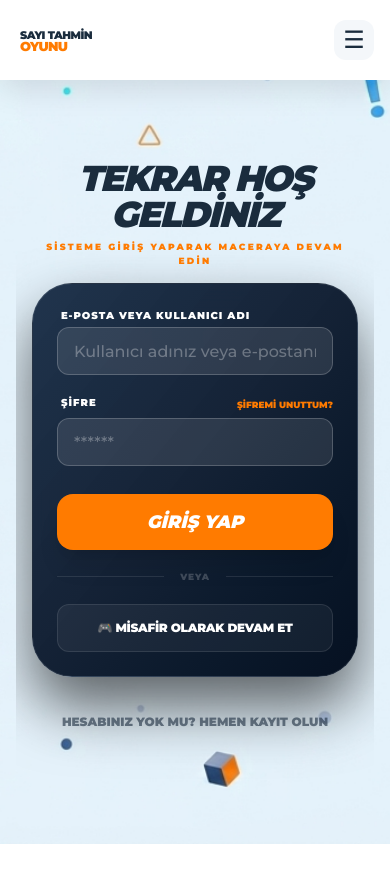
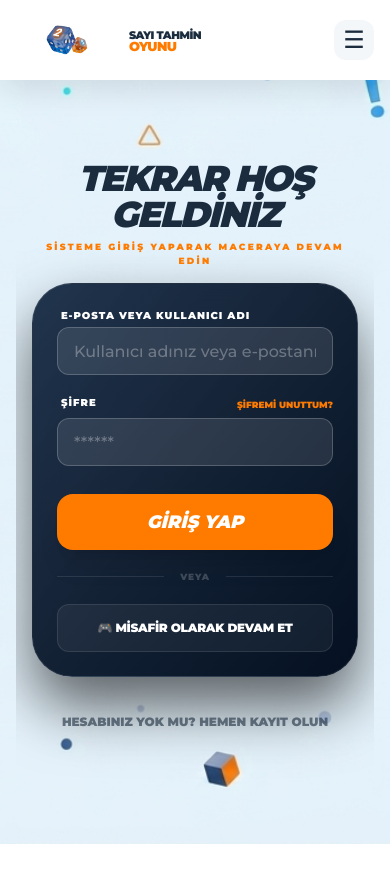
Before and after one commit to Seco120/Tahmin_Oyunu, a React (Vite) app in the folder client/: page /login in a window 390 px wide. Shown: the top 882 px of the page. Built offline with nearby package versions, Linux system fonts and the light colour scheme.

Commit message:
feat: mobil uyumlu header

```diff
--- a/client/index.html
+++ b/client/index.html
@@ -2,12 +2,16 @@
 <html lang="tr">
   <head>
     <meta charset="UTF-8" />
-    <link rel="icon" type="image/svg+xml" href="/favicon.svg" />
+    <link rel="icon" type="image/svg+xml" href="" />
+
+    <meta name="viewport" content="width=device-width, initial-scale=1.0, maximum-scale=1.0, user-scalable=no">
+
     <link rel="preconnect" href="https://fonts.googleapis.com">
-<link rel="preconnect" href="https://fonts.gstatic.com" crossorigin>
-<link href="https://fonts.googleapis.com/css2?family=Montserrat:wght@100..900&display=swap" rel="stylesheet">
+    <link rel="preconnect" href="https://fonts.gstatic.com" crossorigin>
+    <link href="https://fonts.googleapis.com/css2?family=Montserrat:wght@100..900&display=swap" rel="stylesheet">
+
     <title>Sayı Tahmin Oyunu | Arena</title>
-<meta name="description" content="Rakiplerinle yarış, sayıları tahmin et ve liderlik tablosunda zirveye oyna!" />
+    <meta name="description" content="Rakiplerinle yarış, sayıları tahmin et ve liderlik tablosunda zirveye oyna!" />
   </head>
   <body>
     <div id="root"></div>
--- a/client/src/components/Header.jsx
+++ b/client/src/components/Header.jsx
@@ -180,7 +180,9 @@ const syncHeader = useCallback(() => {
           to="/"
           className="flex items-center gap-2 md:gap-4 no-underline shrink-0 group z-[10001]"
         >
-
+          <div className="h-[55px] md:h-[85px] w-auto transition-transform duration-300 group-hover:scale-105">
+            <img src={logoImg} alt="Logo" className="h-full w-full object-contain" />
+          </div>
           <div className="flex flex-col uppercase text-[#1a2c3d] ml-1">
             <span className="font-[1000] text-[11px] md:text-[20px] leading-[1.1] tracking-tighter">SAYI TAHMİN</span>
             <span className="font-[1000] text-[13px] md:text-[24px] leading-[0.8] tracking-tighter text-[#ff7b00]">OYUNU</span>
```
